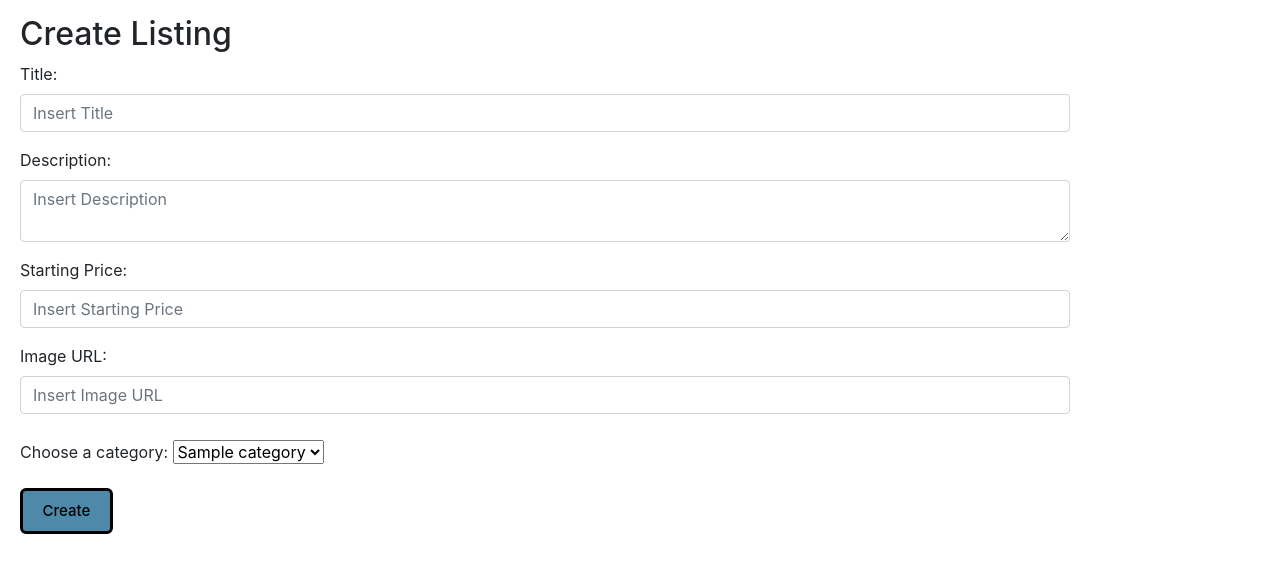
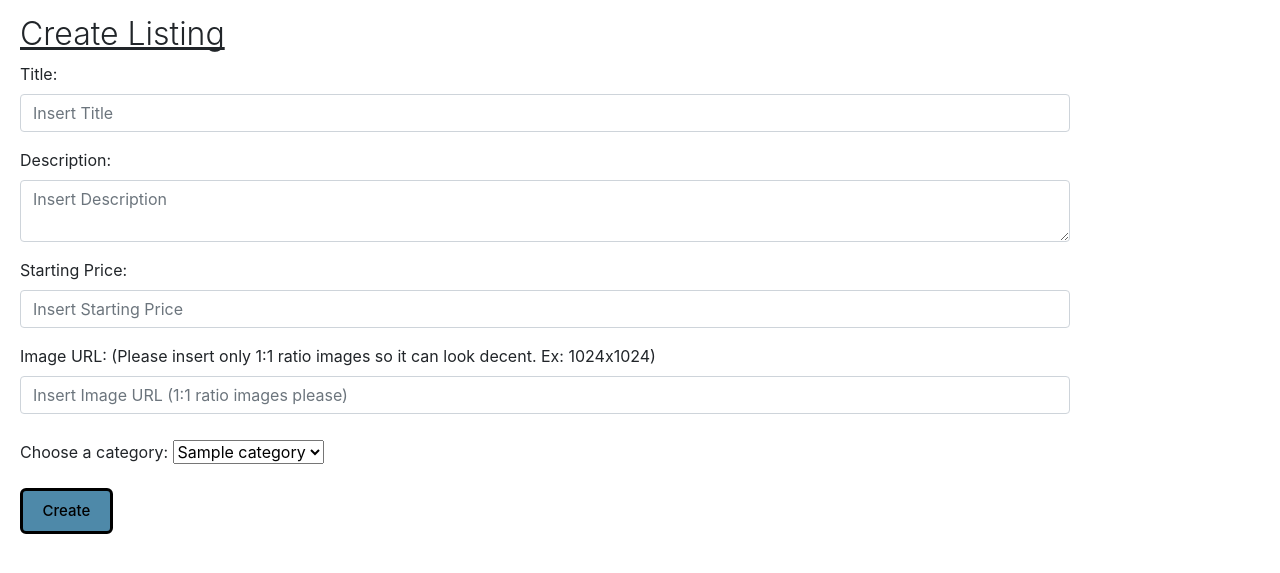
Before and after one commit to Beshoy-Hezky/E-commerce-Auction-Site, a Django app: page /create in a window 1280 px wide. Shown: the part 59-632 px from the top of the page. Run offline with Django 3.2, Linux system fonts and the light colour scheme; tables that the repository leaves empty hold one stand-in row (values such as "Sample post"); some libraries are stand-ins or nearby versions.

Commit message:
F01: Minor fix to create listing page to inform user to insert 1:1 ratio images

```diff
--- a/commerce/auctions/static/auctions/styles.css
+++ b/commerce/auctions/static/auctions/styles.css
@@ -58,12 +58,6 @@ button:active {
 
 .page-header{
   text-decoration: underline;
+   text-decoration-skip-ink: none;
   font-weight: 300;
 }
-
-.hundred-chars{
-  width: 100ch;
-    overflow: hidden;
-    white-space: nowrap;
-    text-overflow: ellipsis;
-}
--- a/commerce/auctions/templates/auctions/createlisting.html
+++ b/commerce/auctions/templates/auctions/createlisting.html
@@ -1,7 +1,7 @@
 {% extends "auctions/layout.html" %}
 
 {% block body %}
-    <h2>Create Listing</h2>
+    <h2 class="page-header">Create Listing</h2>
 <form action="{%  url 'create' %}" method="post">
     {% csrf_token %}
   <div class="form-group" style="max-width: 1050px;">
@@ -17,8 +17,8 @@
     <input type="number" name="price" class="form-control" id="exampleFormControlInput1" placeholder="Insert Starting Price">
   </div>
   <div class="form-group" style="max-width: 1050px;">
-    <label for="image_url">Image URL:</label>
-    <input type="text" name="image_url" class="form-control" id="exampleFormControlInput1" placeholder="Insert Image URL">
+    <label for="image_url">Image URL: (Please insert only 1:1 ratio images so it can look decent. Ex: 1024x1024)</label>
+    <input type="text" name="image_url" class="form-control" id="exampleFormControlInput1" placeholder="Insert Image URL (1:1 ratio images please)">
   </div>
     <div class="form-group" style="max-width: 1050px; padding-top: 10px;">
         <label for="category">Choose a category:</label>
```
